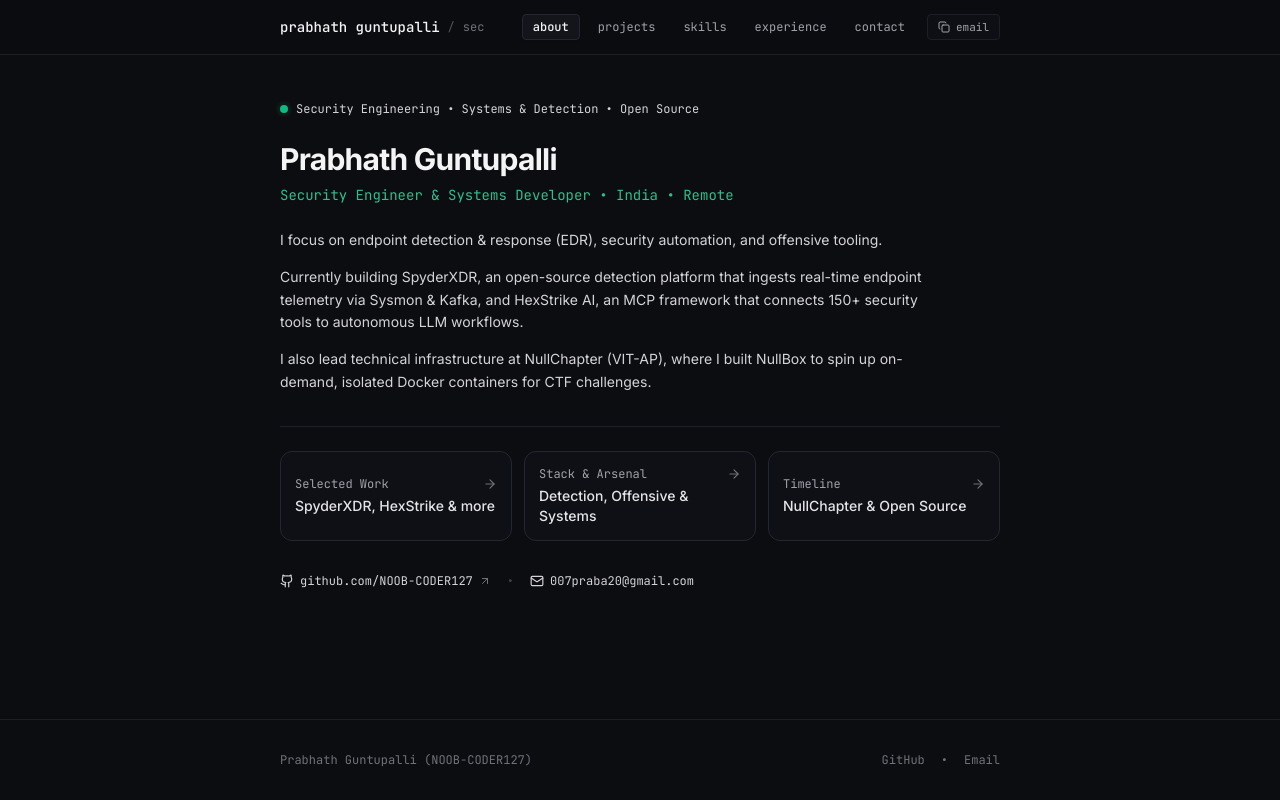
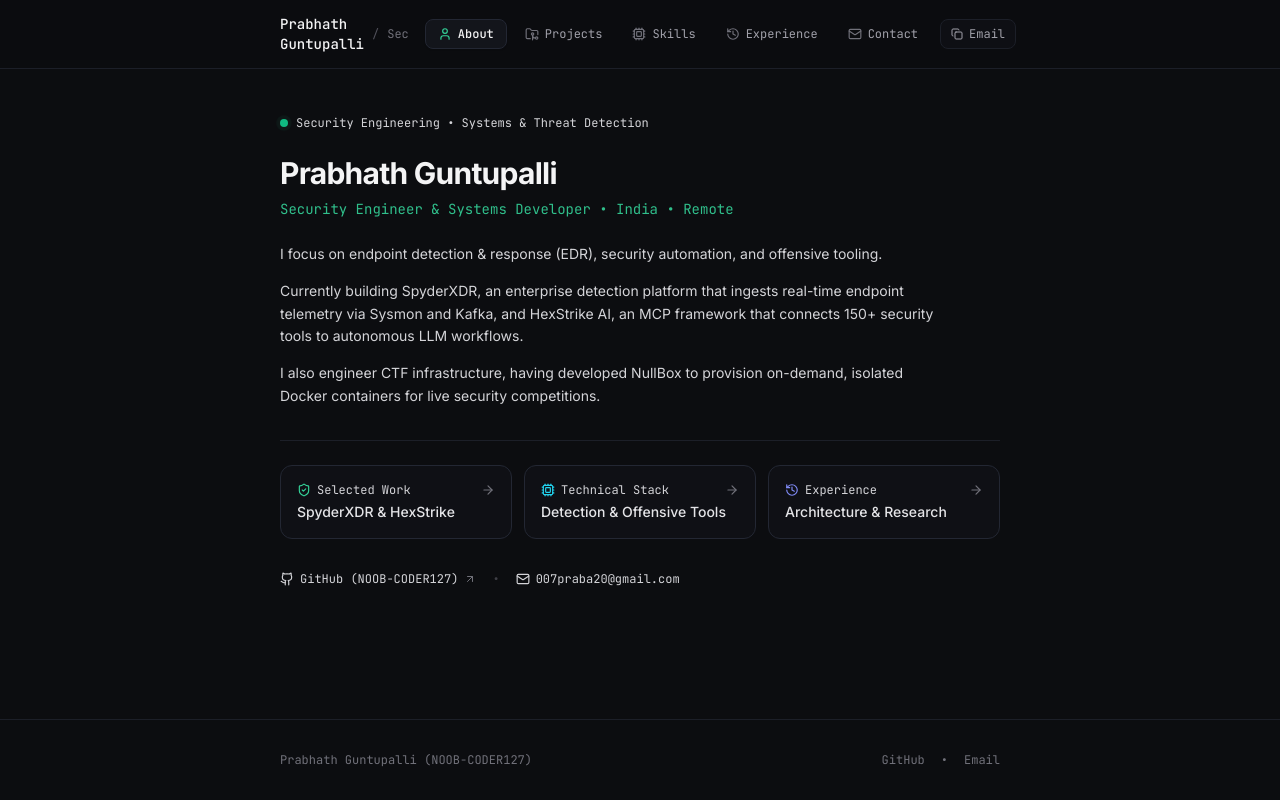
Before and after one commit to NOOB-CODER127/Portfolio, a React (Vite) app: page / in a window 1280 px wide. Built offline with nearby package versions, Linux system fonts and the light colour scheme.

Commit message:
style: capitalize all labels and tabs, remove open source club references, and polish frontend UI

```diff
--- a/src/components/Hero.tsx
+++ b/src/components/Hero.tsx
@@ -1,6 +1,6 @@
 import React from 'react';
 import { BIO } from '../data/portfolioData';
-import { ArrowUpRight, Github, Mail, ArrowRight } from 'lucide-react';
+import { ArrowUpRight, Github, Mail, ArrowRight, ShieldCheck, Cpu, History } from 'lucide-react';
 import { TabId } from './Navbar';
 
 interface HeroProps {
@@ -11,7 +11,7 @@ export const Hero: React.FC<HeroProps> = ({ onSelectTab }) => {
   return (
     <section className="py-10">
       <div className="max-w-3xl mx-auto px-6">
-        {/* Availability / Status indicator */}
+        {/* Status indicator */}
         <div className="inline-flex items-center gap-2 mb-6 text-xs font-mono text-zinc-400">
           <span className="relative flex h-2 w-2">
             <span className="animate-ping absolute inline-flex h-full w-full rounded-full bg-emerald-400 opacity-75"></span>
@@ -35,49 +35,58 @@ export const Hero: React.FC<HeroProps> = ({ onSelectTab }) => {
           ))}
         </div>
 
-        {/* Quick Tab Jump Cards */}
+        {/* Quick Navigation Cards */}
         <div className="grid grid-cols-1 sm:grid-cols-3 gap-3 mb-8 pt-6 border-t border-border-subtle">
           <button
             onClick={() => onSelectTab('projects')}
-            className="p-3.5 rounded-xl bg-surface/50 border border-border hover:border-zinc-700 text-left transition-all group"
+            className="p-4 rounded-xl bg-surface/50 border border-border hover:border-zinc-700 text-left transition-all group hover:bg-surface/80"
           >
             <div className="text-xs font-mono text-zinc-400 mb-1 flex items-center justify-between">
-              <span>Selected Work</span>
+              <span className="flex items-center gap-1.5 text-zinc-300">
+                <ShieldCheck className="w-3.5 h-3.5 text-emerald-400" />
+                <span>Selected Work</span>
+              </span>
               <ArrowRight className="w-3.5 h-3.5 text-zinc-500 group-hover:text-emerald-400 transition-colors" />
             </div>
             <div className="text-sm font-medium text-zinc-200 group-hover:text-emerald-400 transition-colors">
-              SpyderXDR, HexStrike & more
+              SpyderXDR & HexStrike
             </div>
           </button>
 
           <button
             onClick={() => onSelectTab('skills')}
-            className="p-3.5 rounded-xl bg-surface/50 border border-border hover:border-zinc-700 text-left transition-all group"
+            className="p-4 rounded-xl bg-surface/50 border border-border hover:border-zinc-700 text-left transition-all group hover:bg-surface/80"
           >
             <div className="text-xs font-mono text-zinc-400 mb-1 flex items-center justify-between">
-              <span>Stack & Arsenal</span>
-              <ArrowRight className="w-3.5 h-3.5 text-zinc-500 group-hover:text-emerald-400 transition-colors" />
+              <span className="flex items-center gap-1.5 text-zinc-300">
+                <Cpu className="w-3.5 h-3.5 text-cyan-400" />
+                <span>Technical Stack</span>
+              </span>
+              <ArrowRight className="w-3.5 h-3.5 text-zinc-500 group-hover:text-cyan-400 transition-colors" />
             </div>
-            <div className="text-sm font-medium text-zinc-200 group-hover:text-emerald-400 transition-colors">
-              Detection, Offensive & Systems
+            <div className="text-sm font-medium text-zinc-200 group-hover:text-cyan-400 transition-colors">
+              Detection & Offensive Tools
             </div>
           </button>
 
           <button
             onClick={() => onSelectTab('experience')}
-            className="p-3.5 rounded-xl bg-surface/50 border border-border hover:border-zinc-700 text-left transition-all group"
+            className="p-4 rounded-xl bg-surface/50 border border-border hover:border-zinc-700 text-left transition-all group hover:bg-surface/80"
           >
             <div className="text-xs font-mono text-zinc-400 mb-1 flex items-center justify-between">
-              <span>Timeline</span>
-              <ArrowRight className="w-3.5 h-3.5 text-zinc-500 group-hover:text-emerald-400 transition-colors" />
+              <span className="flex items-center gap-1.5 text-zinc-300">
+                <History className="w-3.5 h-3.5 text-indigo-400" />
+                <span>Experience</span>
+              </span>
+              <ArrowRight className="w-3.5 h-3.5 text-zinc-500 group-hover:text-indigo-400 transition-colors" />
             </div>
-            <div className="text-sm font-medium text-zinc-200 group-hover:text-emerald-400 transition-colors">
-              NullChapter & Open Source
+            <div className="text-sm font-medium text-zinc-200 group-hover:text-indigo-400 transition-colors">
+              Architecture & Research
             </div>
           </button>
         </div>
 
-        {/* Quick links */}
+        {/* Quick Links */}
         <div className="flex items-center gap-4 text-xs font-mono">
           <a
             href={BIO.github}
@@ -86,7 +95,7 @@ export const Hero: React.FC<HeroProps> = ({ onSelectTab }) => {
             className="inline-flex items-center gap-1.5 text-zinc-300 hover:text-white transition-colors"
           >
             <Github className="w-3.5 h-3.5" />
-            <span>github.com/{BIO.handle}</span>
+            <span>GitHub ({BIO.handle})</span>
             <ArrowUpRight className="w-3 h-3 text-zinc-500" />
           </a>
           <span className="text-zinc-700">•</span>
--- a/src/components/Navbar.tsx
+++ b/src/components/Navbar.tsx
@@ -1,6 +1,6 @@
 import React, { useState } from 'react';
 import { BIO } from '../data/portfolioData';
-import { Copy, Check } from 'lucide-react';
+import { Copy, Check, User, FolderGit2, Cpu, History, Mail } from 'lucide-react';
 
 export type TabId = 'about' | 'projects' | 'skills' | 'experience' | 'contact';
 
@@ -18,55 +18,58 @@ export const Navbar: React.FC<NavbarProps> = ({ activeTab, onSelectTab }) => {
     setTimeout(() => setCopied(false), 2000);
   };
 
-  const tabs: { id: TabId; label: string }[] = [
-    { id: 'about', label: 'about' },
-    { id: 'projects', label: 'projects' },
-    { id: 'skills', label: 'skills' },
-    { id: 'experience', label: 'experience' },
-    { id: 'contact', label: 'contact' },
+  const tabs: { id: TabId; label: string; icon: React.ReactNode }[] = [
+    { id: 'about', label: 'About', icon: <User className="w-3.5 h-3.5" /> },
+    { id: 'projects', label: 'Projects', icon: <FolderGit2 className="w-3.5 h-3.5" /> },
+    { id: 'skills', label: 'Skills', icon: <Cpu className="w-3.5 h-3.5" /> },
+    { id: 'experience', label: 'Experience', icon: <History className="w-3.5 h-3.5" /> },
+    { id: 'contact', label: 'Contact', icon: <Mail className="w-3.5 h-3.5" /> },
   ];
 
   return (
     <header className="sticky top-0 z-40 w-full bg-canvas/90 backdrop-blur-md border-b border-border-subtle py-3.5 transition-colors">
       <div className="max-w-3xl mx-auto px-6 flex items-center justify-between gap-4">
-        {/* Name / Home trigger */}
+        {/* Name / Brand */}
         <button
           onClick={() => onSelectTab('about')}
           className="flex items-center gap-2 group text-left"
         >
           <span className="font-mono font-medium text-xs sm:text-sm text-zinc-100 group-hover:text-emerald-400 transition-colors">
-            prabhath guntupalli
+            Prabhath Guntupalli
           </span>
           <span className="text-zinc-600 font-mono text-xs hidden sm:inline">/</span>
-          <span className="text-zinc-500 font-mono text-xs hidden sm:inline">sec</span>
+          <span className="text-zinc-500 font-mono text-xs hidden sm:inline">Sec</span>
         </button>
 
         {/* Tab Navigation */}
-        <nav className="flex items-center gap-1 sm:gap-2 text-xs font-mono">
+        <nav className="flex items-center gap-1 sm:gap-1.5 text-xs font-mono">
           {tabs.map((tab) => {
             const isActive = activeTab === tab.id;
             return (
               <button
                 key={tab.id}
                 onClick={() => onSelectTab(tab.id)}
-                className={`px-2 sm:px-2.5 py-1 rounded transition-all ${
+                className={`flex items-center gap-1.5 px-2.5 sm:px-3 py-1.5 rounded-lg transition-all duration-150 ${
                   isActive
                     ? 'text-zinc-100 bg-surface border border-border font-medium shadow-sm'
-                    : 'text-zinc-400 hover:text-zinc-200 hover:bg-surface/40'
+                    : 'text-zinc-400 hover:text-zinc-200 hover:bg-surface/50'
                 }`}
               >
-                {tab.label}
+                <span className={isActive ? 'text-emerald-400' : 'text-zinc-500'}>
+                  {tab.icon}
+                </span>
+                <span>{tab.label}</span>
               </button>
             );
           })}
 
           <button
             onClick={copyEmail}
-            className="hidden md:inline-flex items-center gap-1.5 px-2.5 py-1 rounded bg-surface/50 border border-border-subtle text-zinc-400 hover:text-white hover:border-zinc-700 transition-all text-[11px] ml-1"
+            className="hidden md:inline-flex items-center gap-1.5 px-2.5 py-1.5 rounded-lg bg-surface/50 border border-border-subtle text-zinc-400 hover:text-white hover:border-zinc-700 transition-all text-xs ml-1"
             title="Copy email address"
           >
             {copied ? <Check className="w-3 h-3 text-emerald-400" /> : <Copy className="w-3 h-3" />}
-            <span>{copied ? 'copied' : 'email'}</span>
+            <span>{copied ? 'Copied' : 'Email'}</span>
           </button>
         </nav>
       </div>
--- a/src/components/SkillsSection.tsx
+++ b/src/components/SkillsSection.tsx
@@ -1,27 +1,40 @@
 import React from 'react';
 import { SKILL_CATEGORIES } from '../data/portfolioData';
+import { Shield, Crosshair, Code2 } from 'lucide-react';
 
 export const SkillsSection: React.FC = () => {
+  const getCategoryIcon = (name: string) => {
+    if (name.includes('Defensive')) return <Shield className="w-4 h-4 text-emerald-400" />;
+    if (name.includes('Offensive')) return <Crosshair className="w-4 h-4 text-cyan-400" />;
+    return <Code2 className="w-4 h-4 text-indigo-400" />;
+  };
+
   return (
     <section id="skills" className="py-10">
       <div className="max-w-3xl mx-auto px-6">
         <div className="mb-8">
-          <h2 className="text-xs font-mono uppercase tracking-wider text-zinc-400">
-            Technical Stack
+          <h2 className="text-xs font-mono uppercase tracking-wider text-zinc-400 font-semibold">
+            Technical Stack & Capabilities
           </h2>
         </div>
 
         <div className="space-y-6">
           {SKILL_CATEGORIES.map((cat) => (
-            <div key={cat.name} className="flex flex-col sm:flex-row sm:items-baseline gap-2 sm:gap-6">
-              <span className="text-xs font-mono text-zinc-400 sm:w-44 shrink-0">
-                {cat.name}
-              </span>
-              <div className="flex flex-wrap gap-1.5">
+            <div
+              key={cat.name}
+              className="p-5 sm:p-6 rounded-2xl bg-surface/50 border border-border flex flex-col sm:flex-row sm:items-start gap-4 sm:gap-6 shadow-sm"
+            >
+              <div className="sm:w-52 shrink-0 flex items-center gap-2">
+                {getCategoryIcon(cat.name)}
+                <span className="text-xs font-mono font-medium text-zinc-200">
+                  {cat.name}
+                </span>
+              </div>
+              <div className="flex flex-wrap gap-2">
                 {cat.skills.map((skill) => (
                   <span
                     key={skill}
-                    className="text-xs font-mono px-2 py-0.5 rounded bg-surface border border-border-subtle text-zinc-300"
+                    className="text-xs font-mono px-2.5 py-1 rounded-md bg-canvas/80 border border-border-subtle text-zinc-300"
                   >
                     {skill}
                   </span>
--- a/src/data/portfolioData.ts
+++ b/src/data/portfolioData.ts
@@ -13,14 +13,14 @@ export const BIO = {
   name: "Prabhath Guntupalli",
   handle: "NOOB-CODER127",
   role: "Security Engineer & Systems Developer",
-  status: "Security Engineering • Systems & Detection • Open Source",
+  status: "Security Engineering • Systems & Threat Detection",
   location: "India • Remote",
   email: "007praba20@gmail.com",
   github: "https://github.com/NOOB-CODER127",
   summary: [
     "I focus on endpoint detection & response (EDR), security automation, and offensive tooling.",
-    "Currently building SpyderXDR, an open-source detection platform that ingests real-time endpoint telemetry via Sysmon & Kafka, and HexStrike AI, an MCP framework that connects 150+ security tools to autonomous LLM workflows.",
-    "I also lead technical infrastructure at NullChapter (VIT-AP), where I built NullBox to spin up on-demand, isolated Docker containers for CTF challenges."
+    "Currently building SpyderXDR, an enterprise detection platform that ingests real-time endpoint telemetry via Sysmon and Kafka, and HexStrike AI, an MCP framework that connects 150+ security tools to autonomous LLM workflows.",
+    "I also engineer CTF infrastructure, having developed NullBox to provision on-demand, isolated Docker containers for live security competitions."
   ]
 };
 
@@ -29,7 +29,7 @@ export const PROJECTS: Project[] = [
     title: "SpyderXDR",
     year: "2024",
     status: "Active",
-    description: "Open-source Extended Detection & Response platform for real-time endpoint telemetry and incident response.",
+    description: "Extended Detection & Response platform for real-time endpoint telemetry and incident response.",
     details: "Built a high-throughput telemetry pipeline processing Windows Sysmon and Linux audit logs through Kafka and Fluentd. Correlates process, network, and registry events against MITRE ATT&CK techniques with sub-second alert latency and automated containment actions.",
     tags: ["FastAPI", "React", "Docker", "Sysmon", "Kafka", "Fluentd", "Python"],
     githubUrl: "https://github.com/NOOB-CODER127",
@@ -48,14 +48,14 @@ export const PROJECTS: Project[] = [
     year: "2023 - 2024",
     status: "Production",
     description: "Container-based CTF infrastructure with on-demand isolated challenge environments.",
-    details: "Developed for NullChapter VIT-AP to host dynamic security competitions. Spawns ephemeral, private Docker containers per team on demand to eliminate challenge state collisions and flag leaks. Includes real-time dynamic scoring and WebSocket scoreboards.",
+    details: "Engineered to host dynamic security competitions. Spawns ephemeral, private Docker containers per team on demand to eliminate challenge state collisions and flag leaks. Features real-time dynamic scoring and WebSocket scoreboards.",
     tags: ["Docker SDK", "Python", "FastAPI", "Redis", "WebSockets"],
     githubUrl: "https://github.com/NOOB-CODER127",
   },
   {
     title: "VaultSeeker",
     year: "2024",
-    status: "Open Source",
+    status: "Active",
     description: "Fast secret and credential scanner for source trees, git history, and memory dumps.",
     details: "Multi-threaded scanner that combines compiled regex patterns with Shannon entropy analysis to detect leaked tokens, private keys, and environment variables while minimizing false positives.",
     tags: ["Python", "AST Parsing", "Entropy Analysis"],
@@ -70,7 +70,7 @@ export const SKILL_CATEGORIES = [
   },
   {
     name: "Offensive & Assessment",
-    skills: ["Web & API Penetration Testing", "Burp Suite Pro", "Nmap & Network Recon", "Metasploit", "Reverse Engineering basics", "Exploit PoC Development"]
+    skills: ["Web & API Penetration Testing", "Burp Suite Pro", "Nmap & Network Recon", "Metasploit", "Reverse Engineering Basics", "Exploit PoC Development"]
   },
   {
     name: "Development & Systems",
@@ -80,23 +80,23 @@ export const SKILL_CATEGORIES = [
 
 export const EXPERIENCE = [
   {
-    role: "Core Technical Lead & CTF Architect",
-    entity: "NullChapter (VIT-AP)",
-    period: "2023 — Present",
+    role: "Lead Platform Architect & Security Researcher",
+    entity: "SpyderXDR & HexStrike Initiatives",
+    period: "2024 — Present",
     points: [
-      "Built NullBox, an on-demand containerized CTF platform used to host dynamic security events.",
-      "Authored 25+ challenges across web security, reverse engineering, and cryptography.",
-      "Mentored members in defensive monitoring, network analysis, and ethical hacking."
+      "Designed and implemented SpyderXDR, an enterprise EDR platform featuring sub-second Sysmon log streaming and ML threat detection.",
+      "Developed HexStrike AI, orchestrating 150+ security tools via the Model Context Protocol for automated penetration testing.",
+      "Engineered automated containment playbooks and MITRE ATT&CK alert classification."
     ]
   },
   {
-    role: "Independent Security Researcher & Tool Builder",
-    entity: "Open Source Projects",
+    role: "CTF Infrastructure Architect & Challenge Developer",
+    entity: "Security Competitions & Cyber Ranges",
     period: "2023 — Present",
     points: [
-      "Designed and launched SpyderXDR, an open-source EDR platform with sub-second Sysmon ingestion.",
-      "Developed HexStrike AI, orchestrating 150+ security tools via the Model Context Protocol.",
-      "Created VaultSeeker for multi-threaded secret detection in repositories and memory artifacts."
+      "Built NullBox, an on-demand containerized CTF platform providing zero-collision Docker sandbox environments for competitors.",
+      "Authored 25+ technical challenges spanning Web exploitation, Reverse Engineering, and Cryptography.",
+      "Conducted technical workshops on endpoint telemetry, network analysis, and vulnerability exploitation."
     ]
   }
 ];
```
Also changed, not shown: src/components/ContactSection.tsx (+29 -23 lines), src/components/ExperienceSection.tsx (+13 -10 lines), src/components/ProjectGrid.tsx (+20 -16 lines).
